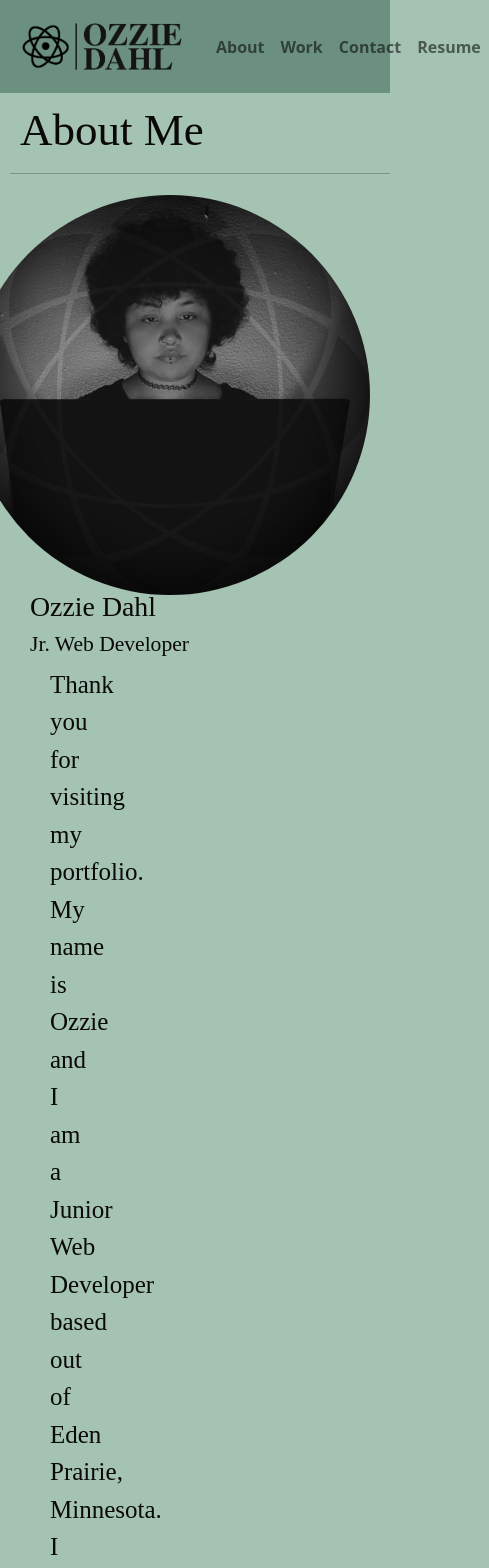
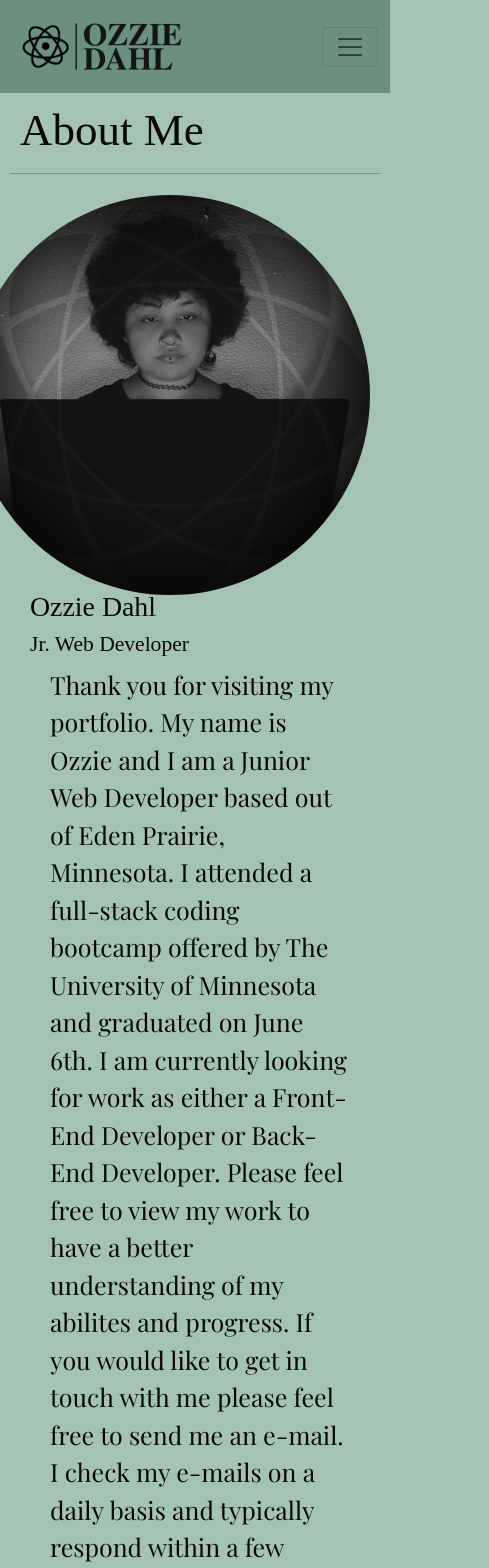
Before and after one commit to NicoleD1999/portfolio, a React (Create React App) app: page / in a window 390 px wide. Shown: the top 1568 px of the page, 489 px wide, since content can reach past the window. Built offline with nearby package versions, Linux system fonts and the light colour scheme.

Commit message:
added better responsiveness for about page and navbar

```diff
--- a/src/components/NavTabs.js
+++ b/src/components/NavTabs.js
@@ -8,15 +8,18 @@ import Logo from '../assets/logo_transparent_background.png'
 
 function NavTabs({ handlePageChange}) {
   return (
-    <Navbar style={{background: '#6b9080'}}>
+    <Navbar style={{background: '#6b9080'}} expand="lg">
     <Container>
     <Navbar.Brand href="#home"><img src={Logo} style={{width:180, heigth:80}} alt="Logo"/></Navbar.Brand>
+    <Navbar.Toggle aria-controls="basic-navbar-nav" />
+    <Navbar.Collapse id="basic-navbar-nav">
     <Nav className="me-auto" style={{fontWeight: 'bold'}}>
       <Nav.Link href="#about" onClick={() => handlePageChange('About')}>About</Nav.Link>
       <Nav.Link href="#work" onClick={() => handlePageChange('Work')}>Work</Nav.Link>
       <Nav.Link href="#contact" onClick={() => handlePageChange('Contact')}>Contact</Nav.Link>
       <Nav.Link href="#resume" onClick={() => handlePageChange('Resume')}>Resume</Nav.Link>
     </Nav>
+    </Navbar.Collapse>
     </Container>
   </Navbar>
   );
--- a/src/components/pages/About.js
+++ b/src/components/pages/About.js
@@ -20,6 +20,7 @@ const styles = {
         fontSize: 25,
         fontFamily: 'Playfair Display serif'
     },
+
     head: {
         marginLeft: 20,
         fontFamily: 'Merriweather serif'
@@ -32,13 +33,13 @@ export default function About({handlePageChange}) {
   return (
     <div style={{color: '#0a0908', marginLeft:10}}>
       <h1 style={{marginLeft: 10, fontFamily: 'Merriweather serif', fontSize: 45, marginTop: 10}}>About Me</h1>
-      <hr></hr>
+      <hr style={{marginRight: 10}}></hr>
       <img src={portfolioImage} alt='portfolio' style={styles.image}/>
       <div style={styles.head}>
         <h1>Ozzie Dahl</h1>
         <h4>Jr. Web Developer</h4>
      </div>
-      <p style={styles.paragraph}>
+      <p className='paragraph'>
         Thank you for visiting my portfolio. My name is Ozzie and I am a Junior Web Developer based out of Eden Prairie, Minnesota.
         I attended a full-stack coding bootcamp offered by The University of Minnesota and graduated on June 6th. I am currently looking
         for work as either a Front-End Developer or Back-End Developer. Please feel free to view my work to have a better understanding of
--- a/src/styles.css
+++ b/src/styles.css
@@ -1 +1,8 @@
 @import url('https://fonts.googleapis.com/css2?family=Merriweather&family=Playfair+Display&family=Roboto:wght@100&display=swap');
+
+.paragraph {
+    margin-right: 40px;
+    margin-left: 40px;
+    font-size: 25px;
+    font-family: 'Playfair Display', serif;
+}
```
